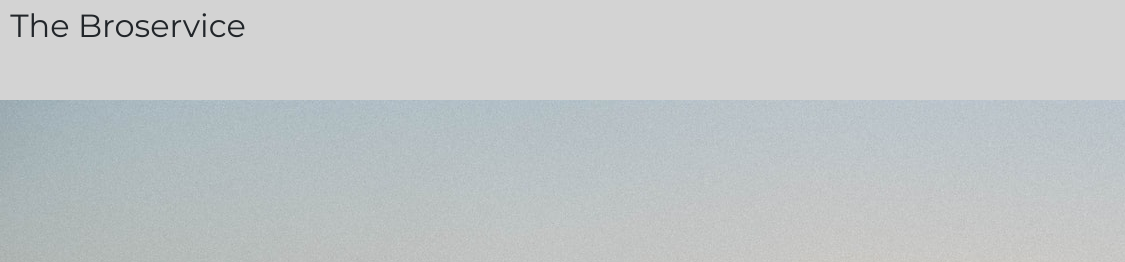
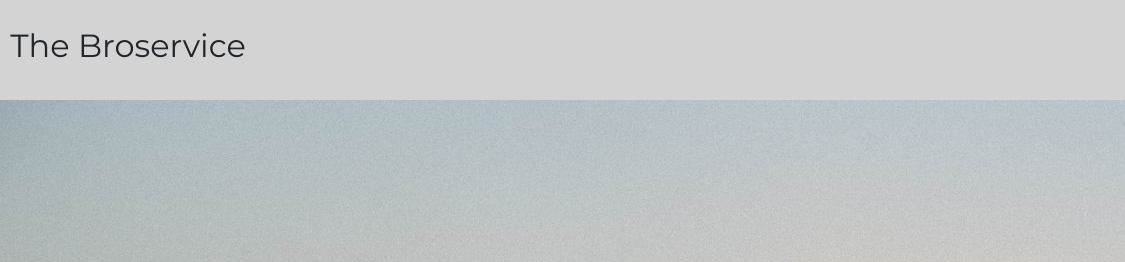
Before and after one commit to paweldzia/paweldzia.github.io, a plain HTML site: page index.html in a window 1280 px wide. Shown: the top 262 px of the page, 0-1125 px from the left. Drawn offline with nearby package versions, Linux system fonts and the light colour scheme.

Commit message:
align update

```diff
--- a/index.html
+++ b/index.html
@@ -19,7 +19,7 @@
 <div>
     <div class="container-fluid" style="height: auto; background-position-y: 100px; background-image: url('./assets/img/background_img_header.jpg');">
         <div class="row fixed-top" style="margin-left: 0px; margin-right: 0px; box-sizing: border-box; height: 100px; width: auto; align-content: center; text-align: center; background-color: lightgrey">
-            <div style="width: 20%; padding: 7px; height: 100%"><h2>The Broservice</h2></div>
+            <div style="width: 20%; padding: 7px; display: flex; align-items: center; justify-content: center;"><h2>The Broservice</h2></div>
             <div style="width: 60%"></div>
             <div style="height: 100%; margin-right: 0px; margin-left: 0px ; width: 20%; font-size: 50px; padding: 7px">
                 <a href="https://www.facebook.com/pawel.dziadzia/" rel="tooltip" title data-placement="bottom" target="_blank" data-original-title="Facebook - so lange der Vorrat reicht!">
```
Also changed, not shown: index2.html (added, +10 -0 lines).
